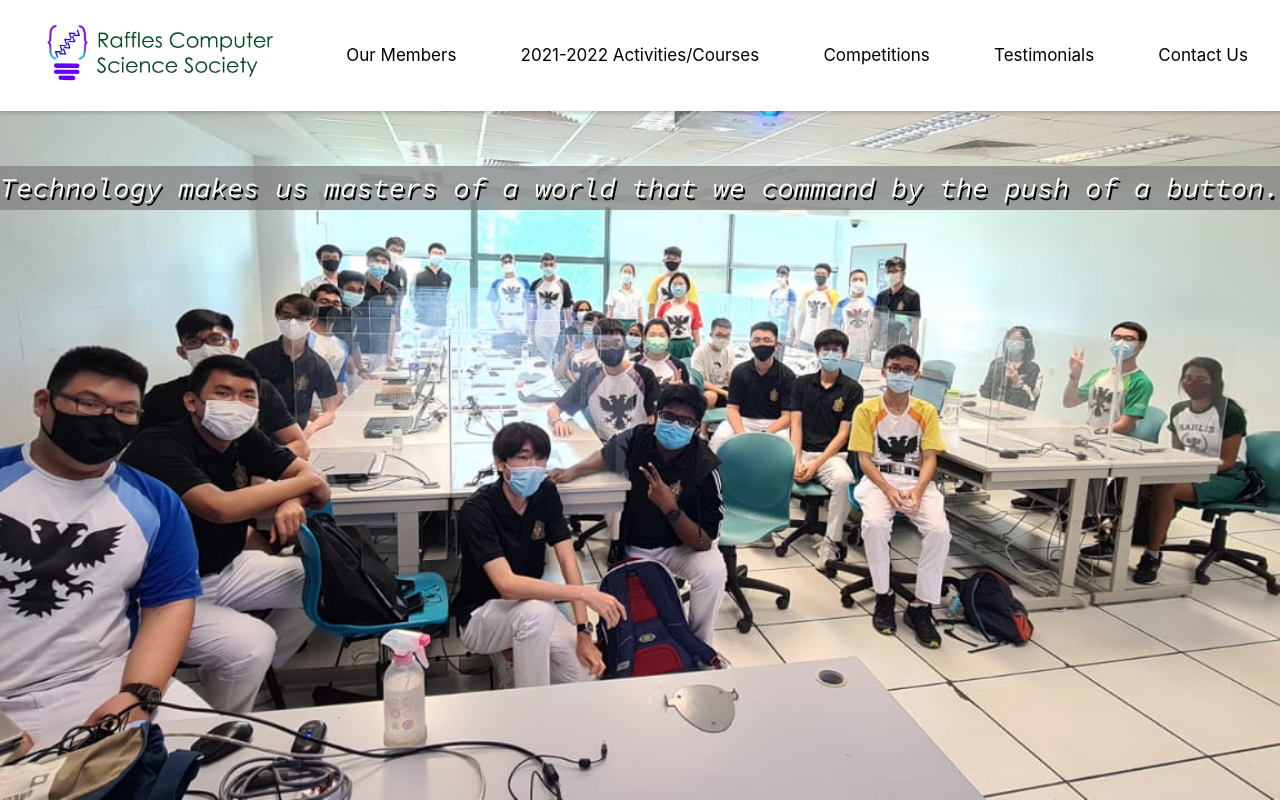
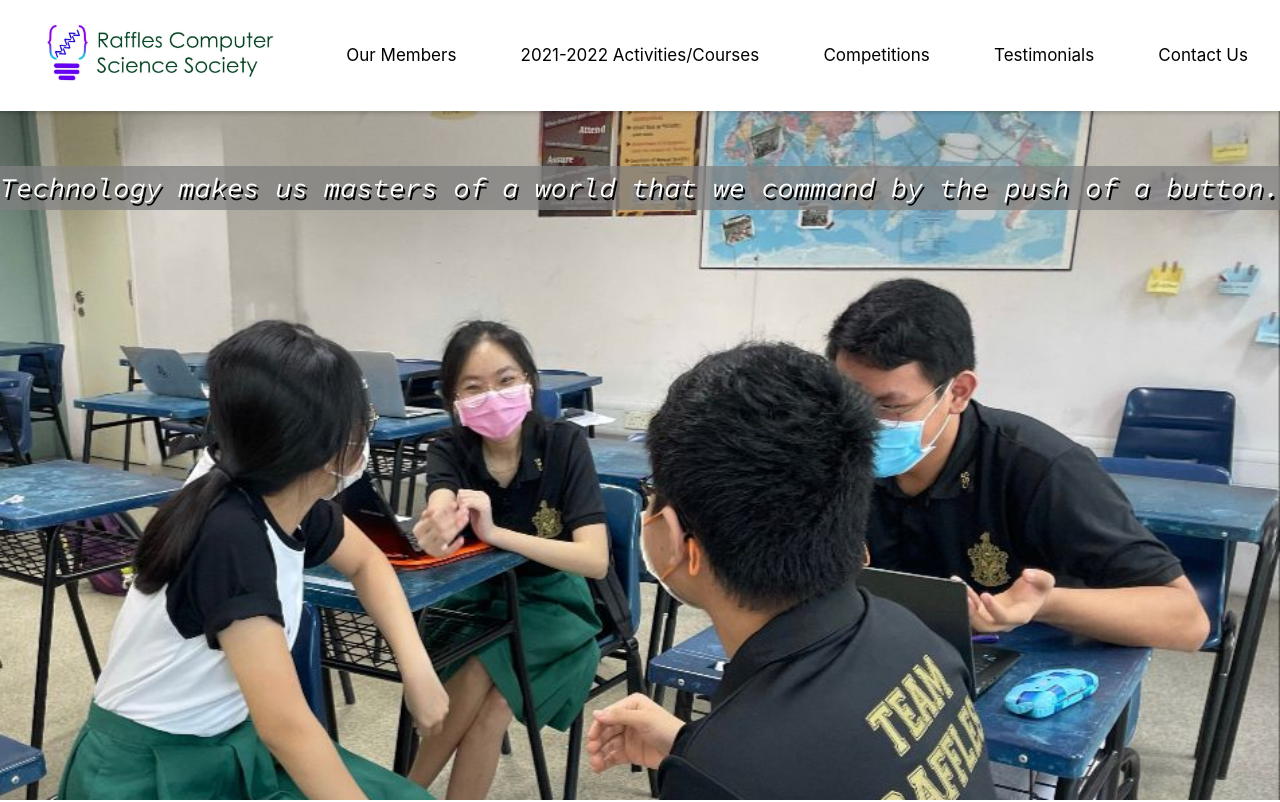
Before and after one commit to yu116/ccaweb, a Next.js app: page / in a window 1280 px wide. Shown: the top 802 px of the page. Built offline with nearby package versions, Linux system fonts and the light colour scheme.

Commit message:
updated stuff

```diff
--- a/styles/utils.module.css
+++ b/styles/utils.module.css
@@ -135,8 +135,7 @@
   font-size: 1.5rem;
   text-shadow: 2px 3px black;
   background-color: rgba(128, 128, 128, 0.733);
-  color: white;
-  z-index: 1;
+  color: white;z-index: 1;
   margin-top: 13%;
   font-family: 'Source Code Pro', monospace;
 }
@@ -216,7 +215,7 @@
 .cover {
   height: 100vh;
   width: 100vw;
-  background-image: linear-gradient(#00000000, #00000000), url(../public/background.jpg);
+  background-image: linear-gradient(#00000000, #00000000), url(../public/cssbg.png);
   background-size: cover;
   background-position: center;
   background-attachment: fixed;
@@ -416,10 +415,17 @@
   }
 }
 
+.p {
+  text-align: left;
+  margin-left: 1cm;
+  margin-right: 2cm;
+}
+
 .dropdown {
   position: relative;
   display: inline-block;
 }
+
 
 /* Dropdown Content (Hidden by Default) */
 .dropdowncontent {
```
